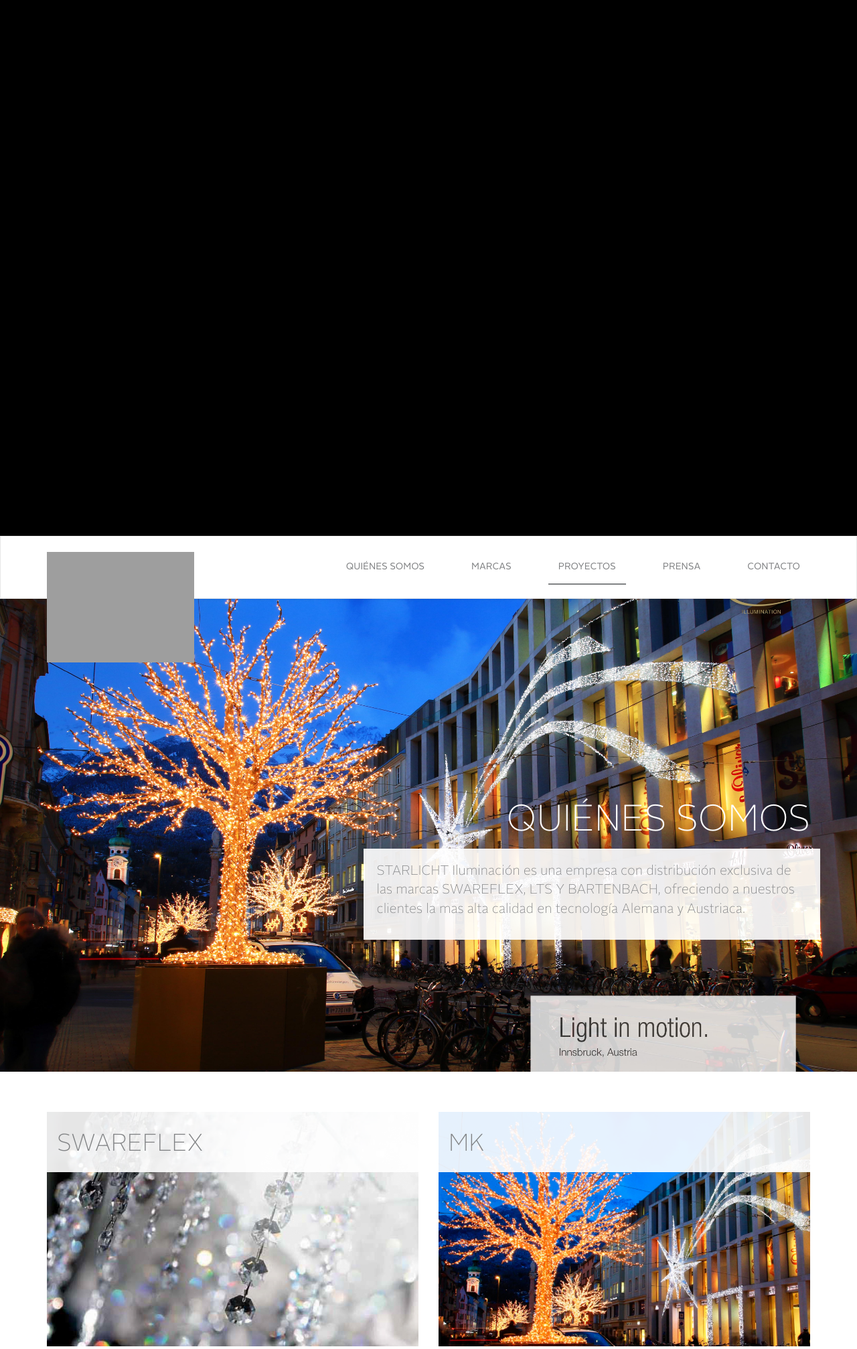
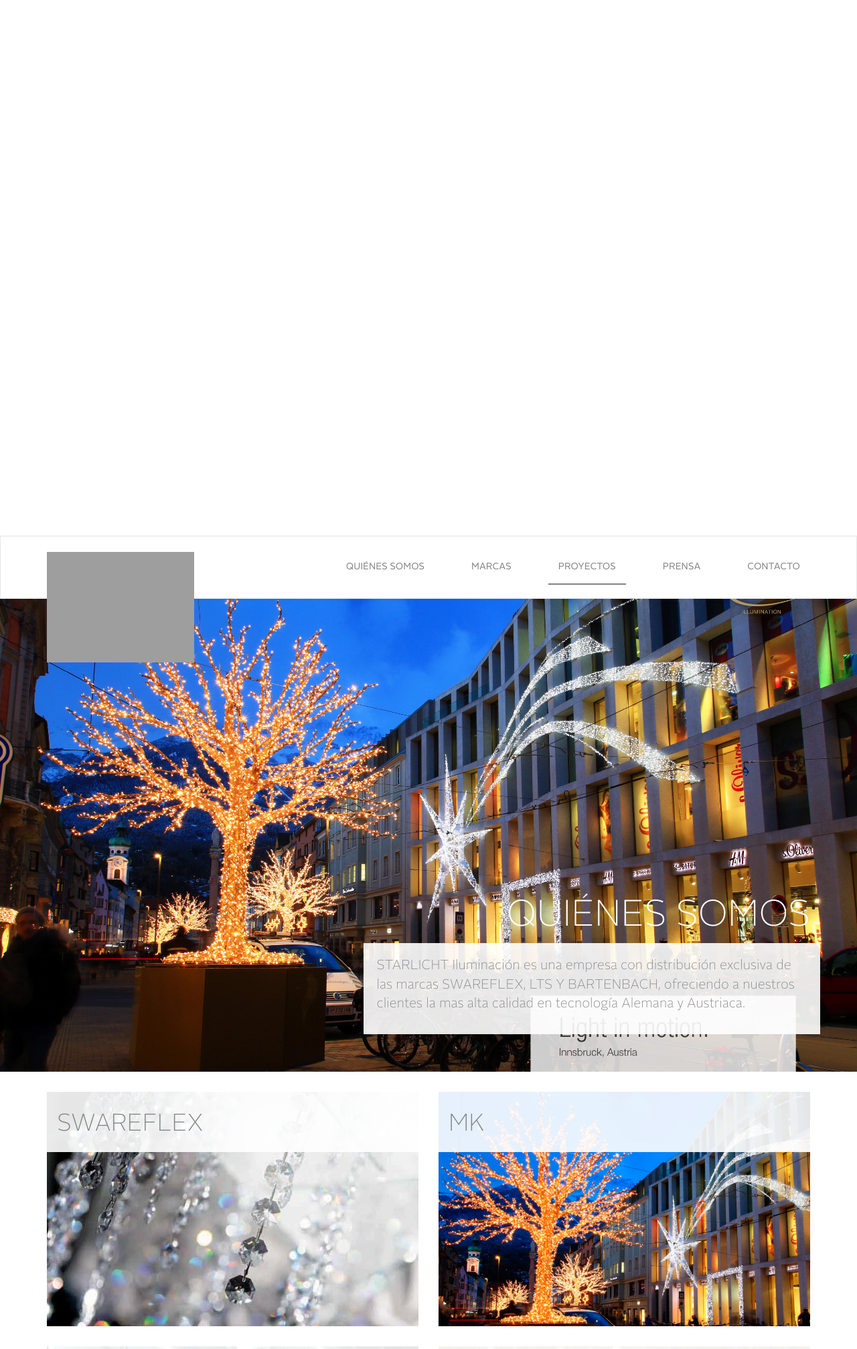
Before and after one commit to globalpark/Starlicht, a PHP site: page / in a window 1280 px wide. Shown: the top 2014 px of the page at 67% size. Run offline with PHP 8.4, Linux system fonts and the light colour scheme; some libraries are stand-ins or nearby versions; grey boxes are pictures that could not be loaded.

Commit message:
Corrected some css and js errors.

```diff
--- a/css/main.css
+++ b/css/main.css
@@ -42,7 +42,7 @@
 	left: 0;
 	width: 100%;
 	height: 100%;
-	background-color: black;
+	background-color: #fff;
 	z-index: 1;
 }
 
@@ -171,7 +171,7 @@
 
 #marcas .container .row{
 	color: #808284;
-	margin-top: 60px;
+	margin-top: 30px;
 }
 
 .foto-marca{
@@ -233,9 +233,18 @@
 	border-radius: 0px;
 }
 
+#proyectos-nav li{
+	padding-left: 55px;
+	padding-right: 55px;
+}
+
 #proyectos-nav li a:hover{
 	color: #808284;
 	background-color: #eee;
+	border-bottom: 2px solid #808284;
+}
+
+#proyectos-nav li.active a{
 	border-bottom: 2px solid #808284;
 }
 
@@ -288,7 +297,8 @@
 	}
 
 	#main-nav .navbar-nav > li.active > a,
-	#main-nav .navbar-nav > li > a:hover{
+	#main-nav .navbar-nav > li > a:hover,
+	#main-nav .navbar-nav > li > a{
 		border-bottom: 3px solid #fff;
 	}
 
--- a/index.html
+++ b/index.html
@@ -18,7 +18,7 @@
 
         <script src="js/vendor/modernizr-2.6.2.min.js"></script>
     </head>
-    <body data-spy="scroll" data-target="#main-nav" data-offset="94">
+    <body data-spy="scroll" data-target="#main-nav" data-offset="104">
         <!--[if lt IE 7]>
             <p class="browsehappy">You are using an <strong>outdated</strong> browser. Please <a href="http://browsehappy.com/">upgrade your browser</a> to improve your experience.</p>
         <![endif]-->
--- a/js/main.js
+++ b/js/main.js
@@ -7,9 +7,9 @@ $(document).ready( function(){
 	$('#foto-intro').height( height - $('#main-nav').height() - 42 );
 
 	if( height < 740){
-		$('#container-quienes').css("margin-top", ($('#foto-intro').height()) * .2 + "px")
+		$('#container-quienes').css("margin-top", ($('#foto-intro').height()) * .4 + "px")
 	}else{
-		$('#container-quienes').css("margin-top", ($('#foto-intro').height()) * .4 + "px")
+		$('#container-quienes').css("margin-top", ($('#foto-intro').height()) * .6 + "px")
 	}
 
 	if(width > 1900){
@@ -23,7 +23,7 @@ $(document).ready( function(){
 	});
 
 	$('#main-nav').localScroll({ duration: 'slow', offset: -94});
-	$('#proyectos-link').localScroll({ duration: 'slow', offset: -44});
+	$('#proyectos-link').localScroll({ duration: 'slow', offset: -94});
 
 	$('.texto-marca').height( ( $('.marca').height() - $('.titulo-marca').height() ) );
 
@@ -32,11 +32,6 @@ $(document).ready( function(){
 } );
 
 $(document).on('scroll', function(){
-	if( $('#main-nav').hasClass('isStuck') ){
-		$('#intro').css("margin-top","94px");
-	}else{
-		$('#intro').css("margin-top", "0px" );
-	}
 });
 
 $(window).resize( function(){
@@ -48,9 +43,9 @@ $(window).resize( function(){
 	$('#foto-intro').height( height - $('#main-nav').height() - 42 );
 
 	if( height < 740){
-		$('#container-quienes').css("margin-top", ($('#foto-intro').height()) * .2 + "px")
+		$('#container-quienes').css("margin-top", ($('#foto-intro').height()) * .4 + "px")
 	}else{
-		$('#container-quienes').css("margin-top", ($('#foto-intro').height()) * .4 + "px")
+		$('#container-quienes').css("margin-top", ($('#foto-intro').height()) * .6 + "px")
 	}
 
 	if(width > 1900){
@@ -64,11 +59,16 @@ $(window).resize( function(){
 	});
 
 	$('#main-nav').localScroll({ duration: 'slow', offset: -94});
+	$('#proyectos-link').localScroll({ duration: 'slow', offset: -94});
+
+	$('.texto-marca').height( ( $('.marca').height() - $('.titulo-marca').height() ) );
+
+	$('.proyecto').height( height - ( $('#main-nav').height() + $('#proyectos-nav').height() ) - 42 );
 
 } );
 
 jQuery(function($) {
 	$(document).ready( function() {
-	  //$('#main-nav').stickUp();
+	  $('#main-nav').stickUp();
 	});
 });
```
